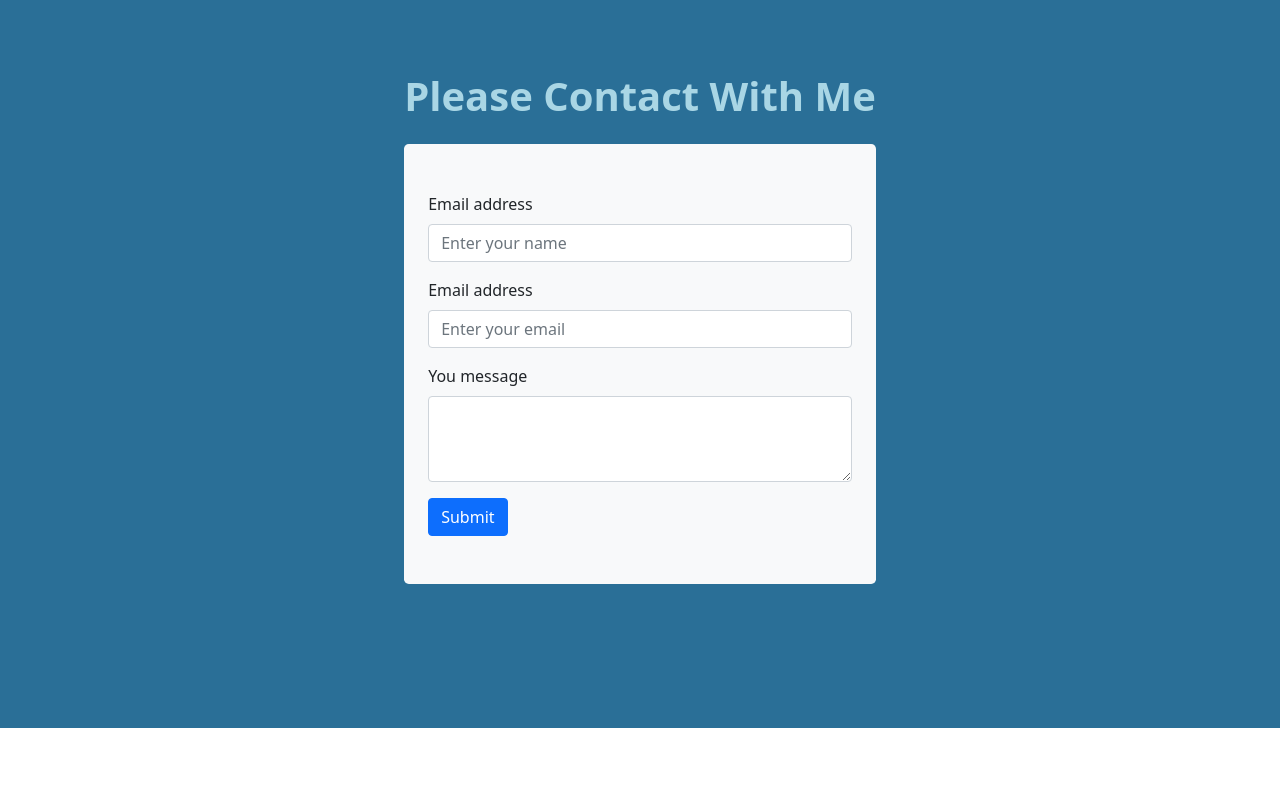
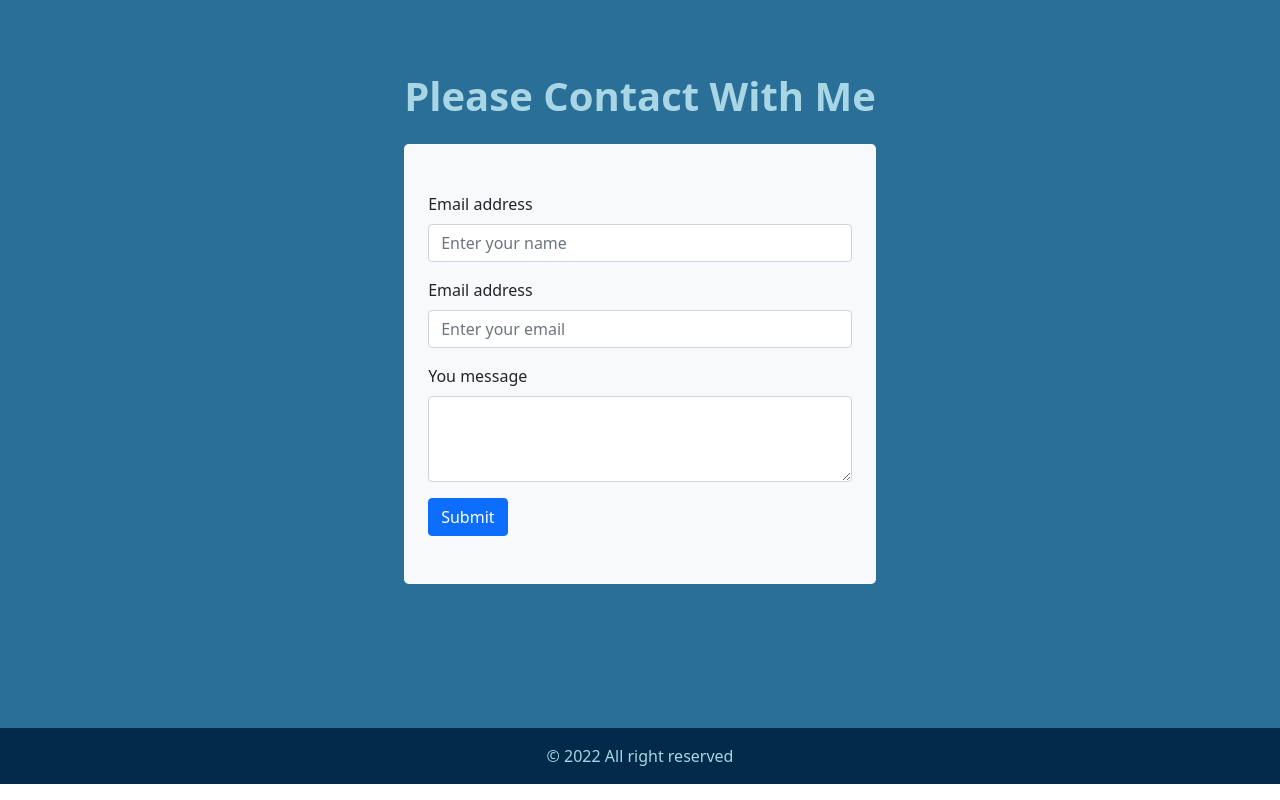
Before and after one commit to shadikmahamudsohan/my-portfolio, a React (Create React App) app: page / in a window 1280 px wide. Shown: the part 1728-2528 px from the top of the page. Before the commit the page ends 2456 px from the top, so only its background shows below. Built offline with nearby package versions, Linux system fonts and the light colour scheme.

Commit message:
footer added

```diff
--- a/src/Pages/Home/Home.js
+++ b/src/Pages/Home/Home.js
@@ -11,6 +11,7 @@ const Home = () => {
             <Banner />
             <Projects />
             <Contact />
+            <p style={{ color: '#A9D6E5', background: '#012A4A' }} className='py-3 text-center'>&copy; 2022 All right reserved</p>
         </div>
     );
 };
```
